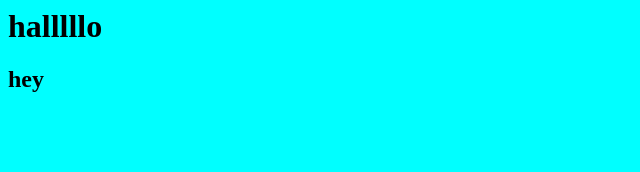
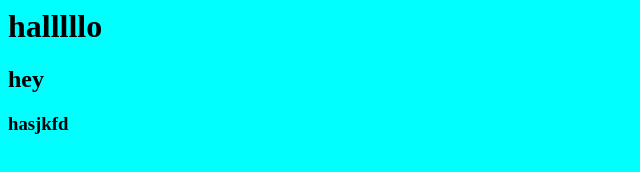
Before and after one commit to Prayas86896/KD_test, a plain HTML site: page index.html in a window 1280 px wide. Shown: the full height of the page, 0-640 px from the left. Drawn offline with Linux system fonts and the light colour scheme.

Commit message:
dit een tweede aanpassing

```diff
--- a/index.html
+++ b/index.html
@@ -13,5 +13,6 @@
 <body>
     <h1>halllllo</h1>
     <h2>hey</h2>
+    <h3>hasjkfd</h3>
 </body>
 </html>
```
